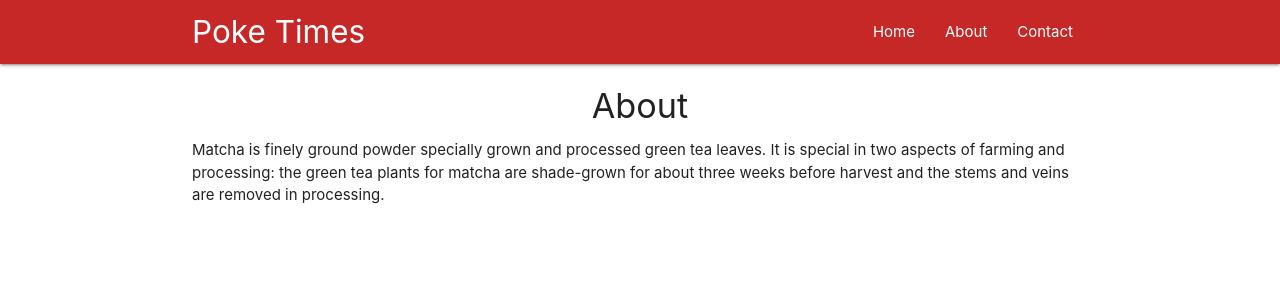
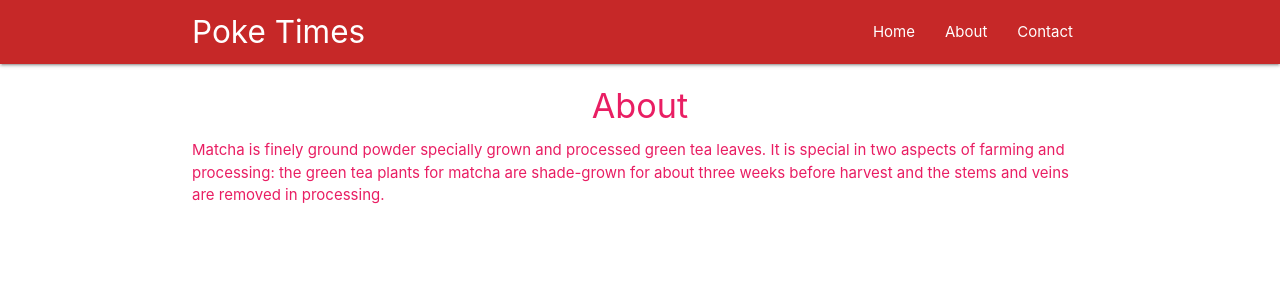
Before and after one commit to niaperedo/react-tutorial, a React (Create React App) app in the folder poketimes/: page /about in a window 1280 px wide. Shown: the top 300 px of the page. Built offline with nearby package versions, Linux system fonts and the light colour scheme.

Commit message:
Add lesson 28

```diff
--- a/poketimes/src/components/About.js
+++ b/poketimes/src/components/About.js
@@ -1,4 +1,5 @@
 import React from 'react'
+import Rainbow from '../hoc/Rainbow'
 
 const About = () => {
   return (
@@ -11,4 +12,4 @@
   )
 }
 
-export default About
+export default Rainbow(About)
--- /dev/null
+++ b/poketimes/src/hoc/Rainbow.js
@@ -0,0 +1,17 @@
+import React from 'react'
+
+const Rainbow = (WrappedComponent) => {
+  const colors = ['red', 'pink', 'orange', 'blue', 'green', 'yellow']
+  const randomColor = colors[Math.floor(Math.random() * 5)]
+  const className = randomColor + '-text'
+
+  return (props) => {
+    return (
+      <div className={className}>
+        <WrappedComponent {...props}/>
+      </div>
+    )
+  }
+}
+
+export default Rainbow
```
